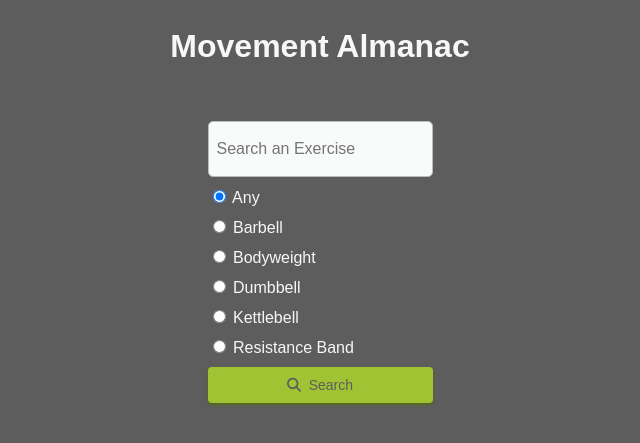
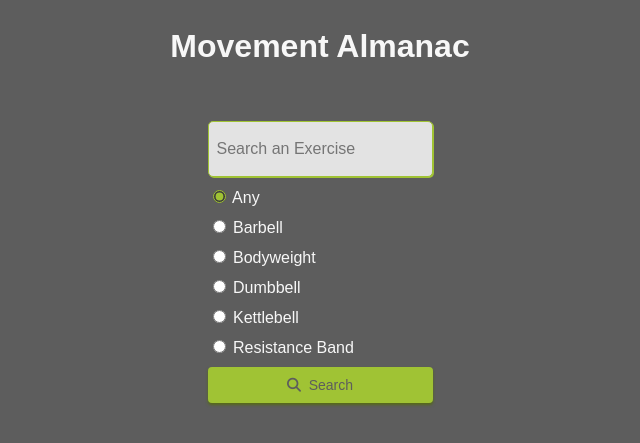
Before and after one commit to JCSweet/MovementAlmanac, a Node server app: page / in a window 1280 px wide. Shown: the top 443 px of the page, without its empty margins (320-960 px from the left). Run offline with Node 20, Linux system fonts and the light colour scheme; some libraries are stand-ins or nearby versions; some web fonts are replaced.

Commit message:
add text input styling

```diff
--- a/public/styles/style.css
+++ b/public/styles/style.css
@@ -1,6 +1,6 @@
 /* Main Color Pallette
-Bg: #F7F7F7
-Copy: #5D5D5D
+Bg: #5D5D5D
+Copy: #F7F7F7
 Primary Button: #A0C334
 Secondary Button: #E5D429 */
 
@@ -98,21 +98,28 @@ form {
   flex-direction: column;
   gap: 10px;
 }
-form > input {
+input[type=text] {
   border-radius: 5px;
-  background: rgb(249, 250, 250);
+  background: #f7f7f7;
   border: 1px solid rgb(181, 189, 196);
   font-size: 16px;
   height: 40px;
   line-height: 24px;
   padding: 7px 8px;
-  color: rgb(8, 9, 10);
-  box-shadow: none;
+  color: #5D5D5D;
+  background-color: #e3e3e3;
+  border-color: #A0C334;
+  box-shadow: 1px 1px 0 #A0C334;
 }
-form > input:focus {
-  background-color: #fff;
-  border-color: #3b49df;
-  box-shadow: 1px 1px 0 #3b49df;
+input[type=text]:focus, textarea {
+  outline: #556a16;
+  border: 2px solid #556a16;
+  box-shadow: 1px 1px 0 #A0C334;
+  background-color: #f7f7f7;
+}
+
+input[type='radio'] {
+  accent-color: #A0C334;
 }
 /* Exercises */
 #exerciseList {
```
